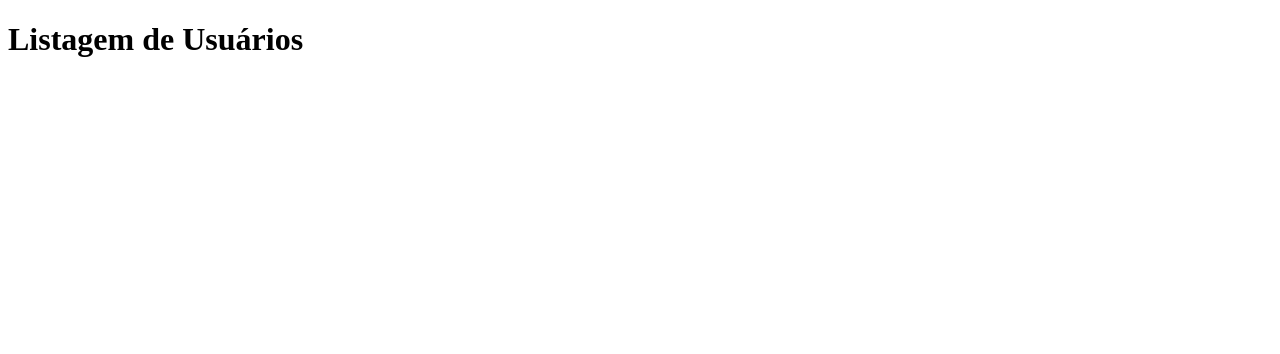
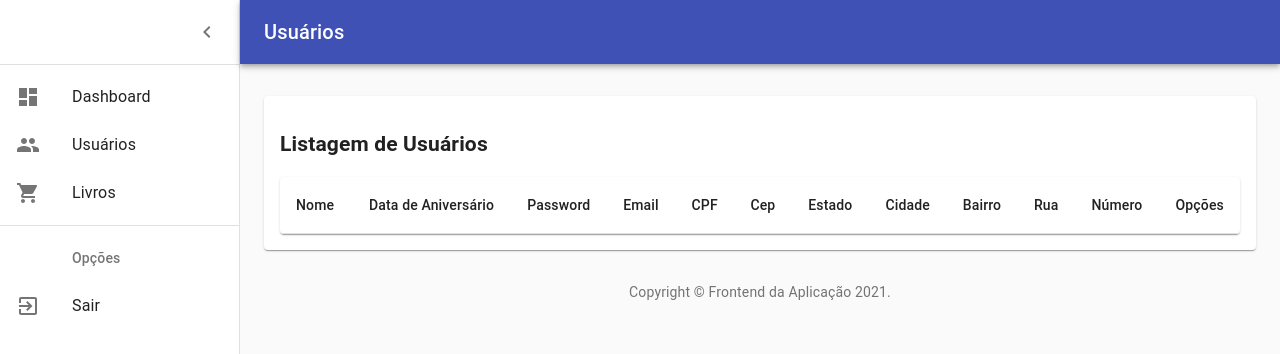
Before and after one commit to Jeremias-2000/react-management-app, a React (Create React App) app: page /admin/usuarios in a window 1280 px wide. Shown: the top 354 px of the page. Built offline with nearby package versions, Linux system fonts and the light colour scheme.

Commit message:
adicionar tabela para listagem de usuarios e livros

```diff
--- a/package.json
+++ b/package.json
@@ -5,9 +5,11 @@
   "dependencies": {
     "@material-ui/core": "^4.12.3",
     "@material-ui/icons": "^4.11.2",
+    "@material-ui/pickers": "^3.3.10",
     "@testing-library/jest-dom": "^5.11.4",
     "@testing-library/react": "^11.1.0",
     "@testing-library/user-event": "^12.1.10",
+    "axios": "^0.21.4",
     "react": "^17.0.2",
     "react-dom": "^17.0.2",
     "react-router-dom": "^5.2.1",
--- a/src/pages/admin/dashboard/index.js
+++ b/src/pages/admin/dashboard/index.js
@@ -2,7 +2,7 @@ import React from 'react';
 
 import { makeStyles } from '@material-ui/core/styles';
 import CssBaseline from '@material-ui/core/CssBaseline';
-import  Paper  from '@material-ui/core/Paper';
+
 import Box from '@material-ui/core/Box';
 
 
--- a/src/pages/admin/livros/index.js
+++ b/src/pages/admin/livros/index.js
@@ -1,10 +1,121 @@
 import React from 'react';
 
+import { makeStyles } from '@material-ui/core/styles';
+import CssBaseline from '@material-ui/core/CssBaseline';
+import  Paper  from '@material-ui/core/Paper';
+import Box from '@material-ui/core/Box';
 
+import Table from '@material-ui/core/Table';
+import TableBody from '@material-ui/core/TableBody';
+import TableCell from '@material-ui/core/TableCell';
+import TableContainer from '@material-ui/core/TableContainer';
+import TableHead from '@material-ui/core/TableHead';
+import TableRow from '@material-ui/core/TableRow';
+
+
+import Container from '@material-ui/core/Container';
+import Grid from '@material-ui/core/Grid';
+
+import MenuAdmin from '../../../components/menu.admin';
+import Footer from "../../../components/footer.admin";
+
+
+
+
+
+const useStyles = makeStyles((theme) => ({
+  root: {
+    display: 'flex',
+  },
+  title: {
+    flexGrow: 1,
+  },
+  appBarSpacer: theme.mixins.toolbar,
+  content: {
+    flexGrow: 1,
+    height: '100vh',
+    overflow: 'auto',
+  },
+  container: {
+    paddingTop: theme.spacing(4),
+    paddingBottom: theme.spacing(4),
+  },
+  paper: {
+    padding: theme.spacing(2),
+    display: 'flex',
+    overflow: 'auto',
+    flexDirection: 'column',
+  },
+
+}));
+function createData(name, calories, fat, carbs, protein) {
+  return { name, calories, fat, carbs, protein };
+}
+const rows = [
+  createData('Frozen yoghurt', 159, 6.0, 24, 4.0),
+  createData('Ice cream sandwich', 237, 9.0, 37, 4.3),
+  createData('Eclair', 262, 16.0, 24, 6.0),
+  createData('Cupcake', 305, 3.7, 67, 4.3),
+  createData('Gingerbread', 356, 16.0, 49, 3.9),
+];
 export default function LivrosListagem() {
+  const classes = useStyles();
+
+
+
   return (
-    <>
-      <h1>Listagem de Produtos</h1>
-    </>
+    <div className={classes.root}>
+      <CssBaseline />
+
+      <MenuAdmin title={'Livros'}/>
+      <main className={classes.content}>
+        <div className={classes.appBarSpacer} />
+        <Container maxWidth="lg" className={classes.container}>
+          <Grid container spacing={3}>
+          <Grid item sm={12}>
+          <Paper className={classes.paper} >
+            <h2>Listagem de Livros</h2>
+
+          <Grid container spacing={3}>
+            <Grid item xs={12} sm={12}>
+            <TableContainer component={Paper}>
+      <Table className={classes.table} aria-label="simple table">
+        <TableHead>
+          <TableRow>
+            <TableCell>Nome</TableCell>
+            <TableCell align="right">Data </TableCell>
+            <TableCell align="right">Gênero</TableCell>
+            <TableCell align="right">Quantidade</TableCell>
+            <TableCell align="right">Páginas</TableCell>
+
+          </TableRow>
+        </TableHead>
+        <TableBody>
+          {/* {rows.map((row) => (
+            <TableRow key={row.name}>
+              <TableCell component="th" scope="row">
+                {row.name}
+              </TableCell>
+              <TableCell align="right">{row.calories}</TableCell>
+              <TableCell align="right">{row.fat}</TableCell>
+              <TableCell align="right">{row.carbs}</TableCell>
+              <TableCell align="right">{row.protein}</TableCell>
+            </TableRow>
+          ))} */}
+        </TableBody>
+      </Table>
+    </TableContainer>
+
+            </Grid>
+          </Grid>
+          </Paper>
+          </Grid>
+          </Grid>
+          <Box pt={4}>
+            <Footer />
+          </Box >
+        </Container>
+      </main>
+    </div>
   );
 }
--- a/src/pages/admin/usuarios/index.js
+++ b/src/pages/admin/usuarios/index.js
@@ -1,10 +1,122 @@
-import React from 'react';
+import React,{useState,useEffect} from 'react';
+
+import { makeStyles } from '@material-ui/core/styles';
+import CssBaseline from '@material-ui/core/CssBaseline';
+import  Paper  from '@material-ui/core/Paper';
+import Box from '@material-ui/core/Box';
+
+import Table from '@material-ui/core/Table';
+import TableBody from '@material-ui/core/TableBody';
+import TableCell from '@material-ui/core/TableCell';
+import TableContainer from '@material-ui/core/TableContainer';
+import TableHead from '@material-ui/core/TableHead';
+import TableRow from '@material-ui/core/TableRow';
 
 
-export default function Usuarios() {
+import Container from '@material-ui/core/Container';
+import Grid from '@material-ui/core/Grid';
+
+import MenuAdmin from '../../../components/menu.admin';
+import Footer from "../../../components/footer.admin";
+import userApi from '../../../services/user-api-connection';
+
+
+
+
+const useStyles = makeStyles((theme) => ({
+  root: {
+    display: 'flex',
+  },
+  title: {
+    flexGrow: 1,
+  },
+  appBarSpacer: theme.mixins.toolbar,
+  content: {
+    flexGrow: 1,
+    height: '100vh',
+    overflow: 'auto',
+  },
+  container: {
+    paddingTop: theme.spacing(4),
+    paddingBottom: theme.spacing(4),
+  },
+  paper: {
+    padding: theme.spacing(2),
+    display: 'flex',
+    overflow: 'auto',
+    flexDirection: 'column',
+  },
+
+}));
+
+export default function UsuarioListagem() {
+  const classes = useStyles();
+ const [users,setUsers] = useState([]);
+  useEffect(() =>{
+      async function listarUsuarios(){
+        const response = await userApi.get('/user/all');
+        console.log(response);
+      }
+  },[])
   return (
-    <>
-      <h1>Listagem de Usuários</h1>
-    </>
+    <div className={classes.root}>
+      <CssBaseline />
+
+      <MenuAdmin title={'Usuários'}/>
+      <main className={classes.content}>
+        <div className={classes.appBarSpacer} />
+        <Container maxWidth="lg" className={classes.container}>
+          <Grid container spacing={3}>
+          <Grid item sm={12}>
+          <Paper className={classes.paper} >
+            <h2>Listagem de Usuários</h2>
+
+          <Grid container spacing={3}>
+            <Grid item xs={12} sm={12}>
+            <TableContainer component={Paper}>
+      <Table className={classes.table} aria-label="simple table">
+        <TableHead>
+          <TableRow>
+            <TableCell>Nome</TableCell>
+            <TableCell align="right">Data de Aniversário</TableCell>
+            <TableCell align="right">Password</TableCell>
+            <TableCell align="right">Email</TableCell>
+            <TableCell align="right">CPF</TableCell>
+            <TableCell align="right">Cep</TableCell>
+            <TableCell align="right">Estado</TableCell>
+            <TableCell align="right">Cidade</TableCell>
+            <TableCell align="right">Bairro</TableCell>
+            <TableCell align="right">Rua</TableCell>
+            <TableCell align="right">Número</TableCell>
+            <TableCell align="right">Opções</TableCell>
+          </TableRow>
+        </TableHead>
+        <TableBody>
+          {/* {rows.map((row) => (
+            <TableRow key={row.name}>
+              <TableCell component="th" scope="row">
+                {row.name}
+              </TableCell>
+              <TableCell align="right">{row.calories}</TableCell>
+              <TableCell align="right">{row.fat}</TableCell>
+              <TableCell align="right">{row.carbs}</TableCell>
+              <TableCell align="right">{row.protein}</TableCell>
+            </TableRow>
+          ))} */}
+        </TableBody>
+      </Table>
+    </TableContainer>
+
+            </Grid>
+          </Grid>
+          </Paper>
+          </Grid>
+          </Grid>
+          <Box pt={4}>
+            <Footer />
+          </Box >
+        </Container>
+      </main>
+    </div>
   );
 }
--- a/src/pages/admin/usuarios/usuarios.cadastro.js
+++ b/src/pages/admin/usuarios/usuarios.cadastro.js
@@ -14,6 +14,7 @@ import MenuAdmin from '../../../components/menu.admin';
 import Footer from "../../../components/footer.admin";
 import PersonAddIcon from '@material-ui/icons/PersonAdd';
 
+import connection from '../../../services/user-api-connection';
 
 
 
@@ -54,6 +55,34 @@ export default function UsuarioCadastro() {
  const [district,setDistrict] = useState('');
  const [road,setRoad] = useState('');
  const [houseNumber,setHouseNumber] = useState('');
+
+
+ async function handleSubmit(){
+
+    const address= {cep: cep,
+                    state: state,
+                    city: city,
+                    district: district,
+                    road: road,
+                    houseNumber: houseNumber}
+
+    const data = {username: username
+                ,birthDay: birthDay
+                ,password: password
+                ,email:email,
+                cpf: cpf,
+                address: address}
+
+                console.log(data)
+
+        const response = await connection.post('/auth/signup',data);
+        if(response.status === 200){
+          window.location.href= 'http://localhost:3000/admin/usuarios'
+        }else{
+          alert('Erro ao cadastrar novo usuário !');
+        }
+  }
+
 
 
   return (
@@ -97,7 +126,7 @@ export default function UsuarioCadastro() {
               }}
               fullWidth
               /**esta dando erro quando coloco uma data */
-
+              autoComplete="birthDay"
               value={birthDay}
               onChange={e => setBirthDay(e.target.value)}
                />
@@ -220,6 +249,7 @@ export default function UsuarioCadastro() {
         <Grid item xs={12} sm={12}>
                   <Button
                       variant="contained"
+                      onClick={handleSubmit()}
                       color="primary"
                       size="small"
                       className={classes.button}
--- a/src/routes.js
+++ b/src/routes.js
@@ -11,8 +11,7 @@ import UsuarioCadastro from './pages/admin/usuarios/usuarios.cadastro';
 import UsuarioEditar from './pages/admin/usuarios/usuarios.editar';
 
 import Home from './pages/client/home';
-import LivrosDetails
- from './pages/client/livros/livros.details';
+import LivrosDetails from './pages/client/livros/livros.details';
 
  export default function Routes() {
      return(
--- /dev/null
+++ b/src/services/user-api-connection.js
@@ -0,0 +1,7 @@
+import axios from 'axios';
+
+const connection = axios.create({
+    baseURL: 'https://book-deploy.herokuapp.com/api/v1'
+})
+
+export default connection;
```
Also changed, not shown: 1 other file (tests, documents, lock files or other folders). Lines whose indentation alone changed are shown as unchanged.
